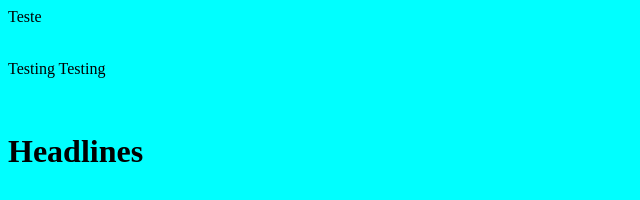
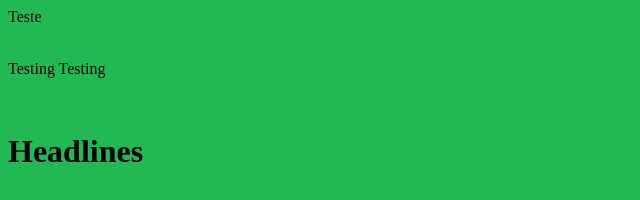
Before and after one commit to rodassaf/helloworld, a plain HTML site: page full.html in a window 1280 px wide. Shown: the whole page, without its empty margins (0-640 px from the left). Drawn offline with Linux system fonts and the light colour scheme.

Commit message:
Add files via upload

```diff
--- a/full.html
+++ b/full.html
@@ -9,9 +9,16 @@
     <title>Document</title>
 </head>
 <style>
+    html {
+        overflow: hidden;
+        width: 100%;
+}
     body{
-        background-color: aqua;
+        background-color: rgb(33, 185, 84);
         height: 100%;
+        position: fixed;
+        overflow-y: scroll;
+        -webkit-overflow-scrolling: touch;
     }
 </style>
 <script>
```
